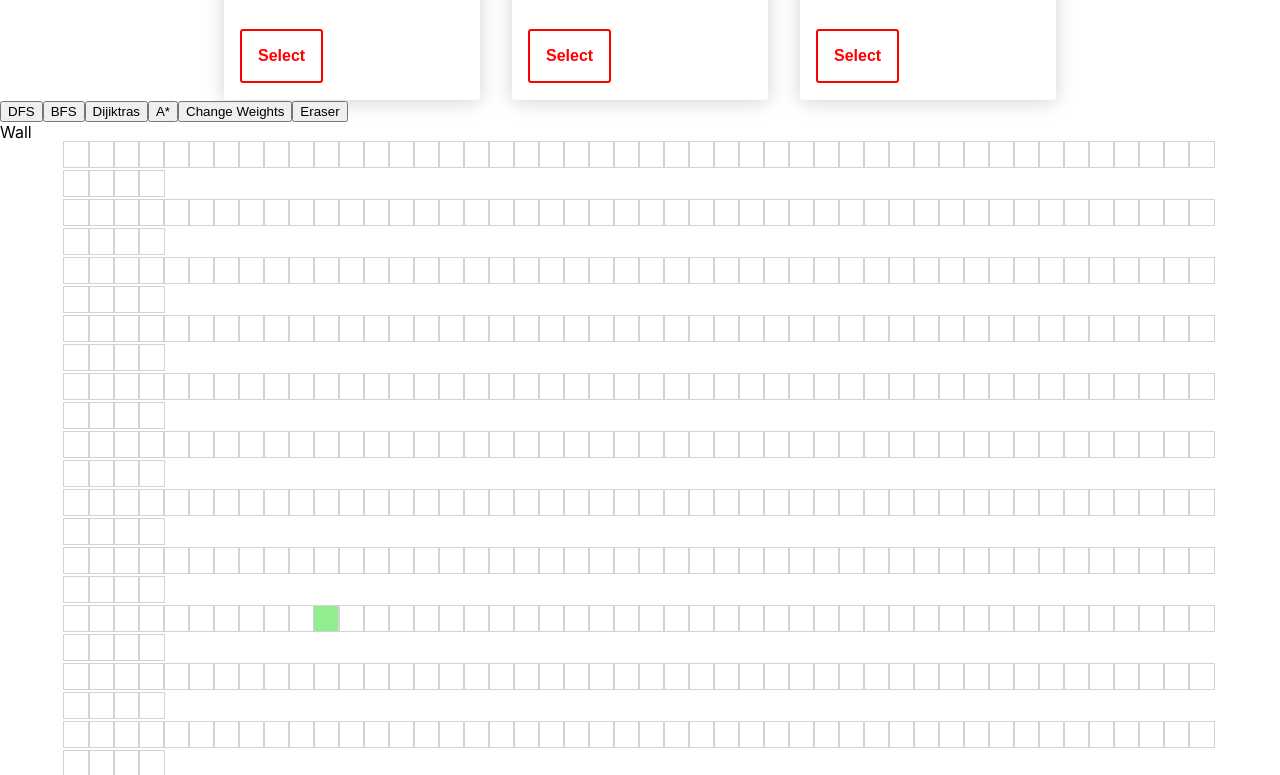
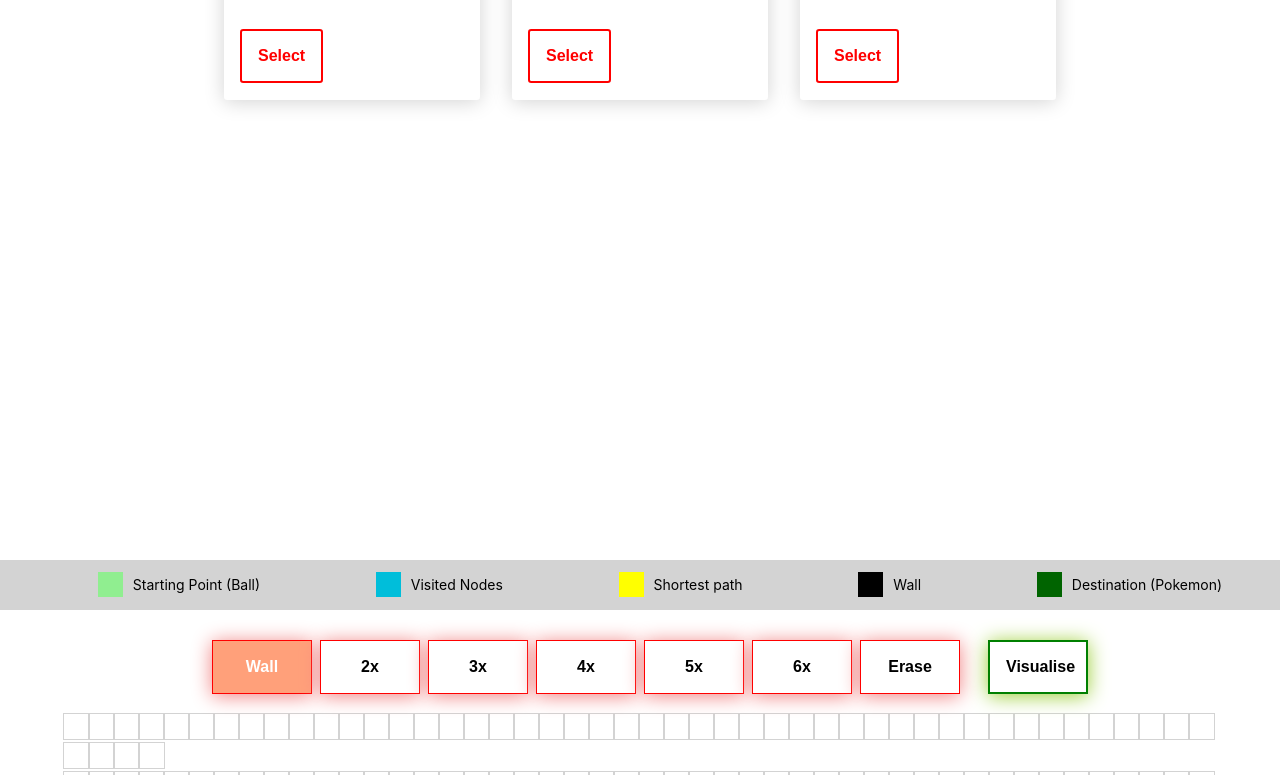
Before and after one commit to AwsManas/Visualizing-algorithms-by-catching-Pokemon, a React (Create React App) app: page / in a window 1280 px wide. Shown: the part 1585-2360 px from the top of the page. Built offline with nearby package versions, Linux system fonts and the light colour scheme.

Commit message:
added weight selectors

```diff
--- /dev/null
+++ b/src/Legend.js
@@ -0,0 +1,26 @@
+import './css/Legend.css';
+import React , {Component} from "react";
+export default class Legend extends Component{
+    constructor(props){
+        super(props)
+        this.state = {}
+    }
+
+    render(){
+
+        const { data }  = this.props;
+  return (
+    <ul className="legend">
+      {data.map(item => (
+        <li key={item.value}>
+          <span
+            className="legend-color"
+            style={{ backgroundColor: item.color }}
+          />
+          <span className="legend-label">{item.label}</span>
+        </li>
+      ))}
+    </ul>
+  );
+      }
+}
--- a/src/MyApp.jsx
+++ b/src/MyApp.jsx
@@ -4,7 +4,9 @@ import Node from './SingleNode.js'
 import Mouse_Weight from './MouseWeight.js';
 import Card from './Card.js';
 import Header from './Header';
-import './css/MyApp.css'
+import Legend from "./Legend.js";
+import './css/MyApp.css';
+import SelectWeight from "./SelectWeight.jsx";
 import * as Constants from './constants'
 
 import {depth_first_search} from './algorithms/dfs'
@@ -19,7 +21,15 @@ export default class MyApp extends Component{
         this.state = {
             nodes : [],
             mouse_weight : 1,
-            algorithm : 'None'
+            algorithm : 'None',
+            map_type : 'empty',
+            LegendData : [
+                { value: 'startloc', label: 'Starting Point (Ball)', color: 'lightgreen' },
+                { value: 'visited', label: 'Visited Nodes', color: '#00beda' },
+                { value: 'shortest_path', label: 'Shortest path', color: 'yellow' },
+                { value: 'wall', label: 'Wall', color: 'black' },
+                { value: 'destination', label: 'Destination (Pokemon)', color: 'darkgreen' },
+              ]
         }
     }
 
@@ -151,6 +161,10 @@ export default class MyApp extends Component{
         this.setState({mouse_weight : mouse_weight});
     }
 
+    toggleMouseBehavious_(mode){
+        this.setState({mouse_weight : mode});
+    }
+
     eraseWeightsMode(){
         let mouse_weight = 0;
         this.setState({mouse_weight : mouse_weight});
@@ -163,6 +177,14 @@ export default class MyApp extends Component{
         div.scrollIntoView({ behavior: 'smooth' });
 
     }
+
+    setMapType(ch){
+        this.setState({map_type : ch});
+        const div = document.querySelector('#edit_and_play');
+        div.scrollIntoView({ behavior: 'smooth' });
+
+        // TODO create new nodes acordingly and set them in state
+    }
     render(){
 
         let nodes = this.state.nodes;
@@ -174,7 +196,7 @@ export default class MyApp extends Component{
             <div className="section-heading">Choose the Ball (traversing algorithm) you want to visualize</div>
             <div className="card_wrapper">
             <Card
-            url = 'https://encrypted-tbn0.gstatic.com/images?q=tbn:ANd9GcQ9sJmuEuOG686oVIqaxsLDjwa0qs_cNB5xnw&usqp=CAU'
+            url = 'https://upload.wikimedia.org/wikipedia/commons/thumb/5/51/Pokebola-pokeball-png-0.png/800px-Pokebola-pokeball-png-0.png'
             title = 'Poke Ball'
             description = 'It uses DFS technique for traversal. It does not Guarantee the shortest path and deosnt work for weighted edges.'
             algorithm = 'DFS'
@@ -229,29 +251,64 @@ export default class MyApp extends Component{
             <Card
                 url = 'https://github.com/AwsManas/Visualizing-algorithms-by-catching-Pokemon/blob/master/src/media/dense.png?raw=true'
                 title = 'Dense Map'
-                description = 'Randomly generate a dense map with lots of walls and weights'
+                description = 'Randomly generate a dense map with lots of walls and weights.'
+                algorithm = 'dense'
+                callback = {(ch) => this.setMapType(ch) }
             >
             </Card>
             <Card
                 url = 'https://github.com/AwsManas/Visualizing-algorithms-by-catching-Pokemon/blob/master/src/media/empty.png?raw=true'
                 title = 'Empty Map'
-                description = 'Show your creativity and draw your own map that suits your style'
+                description = 'Show your creativity and draw your own map that suits your style.'
+                algorithm = 'empty'
+                callback = {(ch) => this.setMapType(ch) }
             >
             </Card>
             <Card
                 url = 'https://github.com/AwsManas/Visualizing-algorithms-by-catching-Pokemon/blob/master/src/media/shallow.png?raw=true'
                 title = 'Shallow Map'
-                description = 'Randomly generate a shallow map with less number of wall and weights'
+                description = 'Randomly generate a shallow map with less number of wall and weights.'
+                algorithm = 'shallow'
+                callback = {(ch) => this.setMapType(ch) }
             >
             </Card>
             </div>
-            <button onClick={ () => this.visualize_dfs()}>DFS</button>
+            <br/>
+            <br/>
+            <br/>
+            <br/>
+            <br/>
+            <br/>
+            <br/>
+            <br/>
+            <br/>
+            <br/>
+            <br/>
+            <br/>
+            <br/>
+            <br/>
+            <br/>
+            <br id ="edit_and_play"/>
+            <br/>
+            <br/>
+            <br/>
+            <br/>
+            <br/>
+            <br/>
+            <br/>
+            {/* <button onClick={ () => this.visualize_dfs()}>DFS</button>
             <button onClick= { () => this.visualize_bfs()}>BFS</button>
             <button onClick= { () => this.visualize_dijiktras()}>Dijiktras</button>
-            <button onClick= { () => this.visualize_a_star()}>A*</button>
-            <button onClick = {() => {this.toggleMouseBehavious()}}>Change Weights</button>
+            <button onClick= { () => this.visualize_a_star()}>A*</button> */}
+            <Legend
+            data = {this.state.LegendData}
+             ></Legend>
+            <SelectWeight
+            changeMouseMode = { (mode) => this.toggleMouseBehavious_(mode) }
+            ></SelectWeight>
+            {/* <button onClick = {() => {this.toggleMouseBehavious()}}>Change Weights</button>
             <button onClick = {() => {this.eraseWeightsMode()}}>Eraser</button>
-            <Mouse_Weight weight = {mouse_weight}></Mouse_Weight>
+            <Mouse_Weight weight = {mouse_weight}></Mouse_Weight> */}
             <div className="mygrid">
             {nodes.map((row, rowIdx) => {
               return (
--- /dev/null
+++ b/src/SelectWeight.jsx
@@ -0,0 +1,72 @@
+import React , {Component} from "react";
+import './css/Weight.scss'
+export default class SelectWeight extends Component {
+    constructor(props){
+        super(props)
+        this.state = {
+            onButton : 0
+        }
+    }
+
+
+    buttonClick(button_id){
+        this.setState({onButton : button_id});
+        const {changeMouseMode} = this.props;
+        switch(button_id){
+            case 0:
+                    // Wall
+                    changeMouseMode(1);
+                    break;
+            case 1:
+                    changeMouseMode(2);
+                    break;
+            case 2:
+                    changeMouseMode(3);
+                    break;
+            case 3:
+                    changeMouseMode(4);
+                    break;
+            case 4:
+                    changeMouseMode(5);
+                    break;
+            case 5:
+                    changeMouseMode(6);
+                    break;
+            case 6:
+                    // Eraser
+                    changeMouseMode(0);
+                    break;
+            case 7:
+
+                    break;
+        }
+
+    }
+
+    render(){
+
+        const { changeMouseMode , start} = this.props;
+        const className_sel = `button_weight button__selected`
+        const className_notsel = `button_weight button_not_selected`
+        var button_class = []
+        for(let i=0; i<7; i++){
+            const append_ = i===this.state.onButton ? className_sel : className_notsel;
+            button_class.push(append_);
+        }
+
+
+        return (
+            <div className="wrapper_weight">
+                    <button className={button_class[0]} onClick = {() => this.buttonClick(0)}>Wall</button>
+                    <button className={button_class[1]} onClick = {() => this.buttonClick(1)}>2x</button>
+                    <button className={button_class[2]} onClick = {() => this.buttonClick(2)}>3x</button>
+                    <button className={button_class[3]} onClick = {() => this.buttonClick(3)}>4x</button>
+                    <button className={button_class[4]} onClick = {() => this.buttonClick(4)}>5x</button>
+                    <button className={button_class[5]} onClick = {() => this.buttonClick(5)}>6x</button>
+                    <button className={button_class[6]} onClick = {() => this.buttonClick(6)}>Erase</button>
+                    <button className="visuallize" onClick = {() => this.buttonClick(7)}>Visualise</button>
+                </div>
+
+        );
+    }
+}
--- /dev/null
+++ b/src/css/Legend.css
@@ -0,0 +1,31 @@
+.legend {
+    list-style: none;
+    margin: auto;
+    padding: auto;
+    display: flex;
+    flex-direction: row;
+    background-color: lightgray;
+    justify-content: center;
+    align-items:  center;
+    height: 50px;
+  }
+
+  .legend li {
+    display: flex;
+    flex-direction: row;
+    align-items: center;
+    margin: auto;
+  }
+
+  .legend-color {
+    display: inline-block;
+    width: 25px;
+    height: 25px;
+    border-radius: 0;
+  }
+
+  .legend-label {
+    margin-left: 10px;
+    font-size: 14px;
+    color: black;
+  }
--- /dev/null
+++ b/src/css/Weight.scss
@@ -0,0 +1,59 @@
+.wrapper_weight{
+    display: grid;
+    grid-template-columns: repeat(auto-fit,minmax(30px, 100px));
+    gap: 0.5rem;
+    justify-content: center;
+    margin-top: 50px;
+  }
+
+.button_weight{
+    overflow: hidden;
+    box-shadow: 0 2px 20px lightcoral;
+    flex-direction: row;
+    justify-content: space-between;
+    padding: 1rem;
+    font-weight: bold;
+    font-size: 1rem;
+    border : 1px solid red;
+    position: relative;
+    bottom: 20px;
+    cursor: pointer;
+    &:hover {
+        transform: scale(1.02);
+        background: lightsalmon;
+        color: white;
+      }
+
+}
+
+.button_not_selected{
+    color: black;
+    background: white;
+}
+
+.button__selected{
+    background: lightsalmon;
+    color: white;
+}
+
+.visuallize{
+    overflow: hidden;
+    box-shadow: 0 2px 20px yellowgreen;
+    flex-direction: row;
+    justify-content: space-between;
+    padding: 1rem;
+    font-weight: bold;
+    font-size: 1rem;
+    border : 2px solid green;
+    position: relative;
+    bottom: 20px;
+    left: 20px;
+    cursor: pointer;
+    &:hover {
+        transform: scale(1.02);
+        background: yellowgreen;
+        color: white;
+      }
+      color: black;
+    background: white;
+}
```
